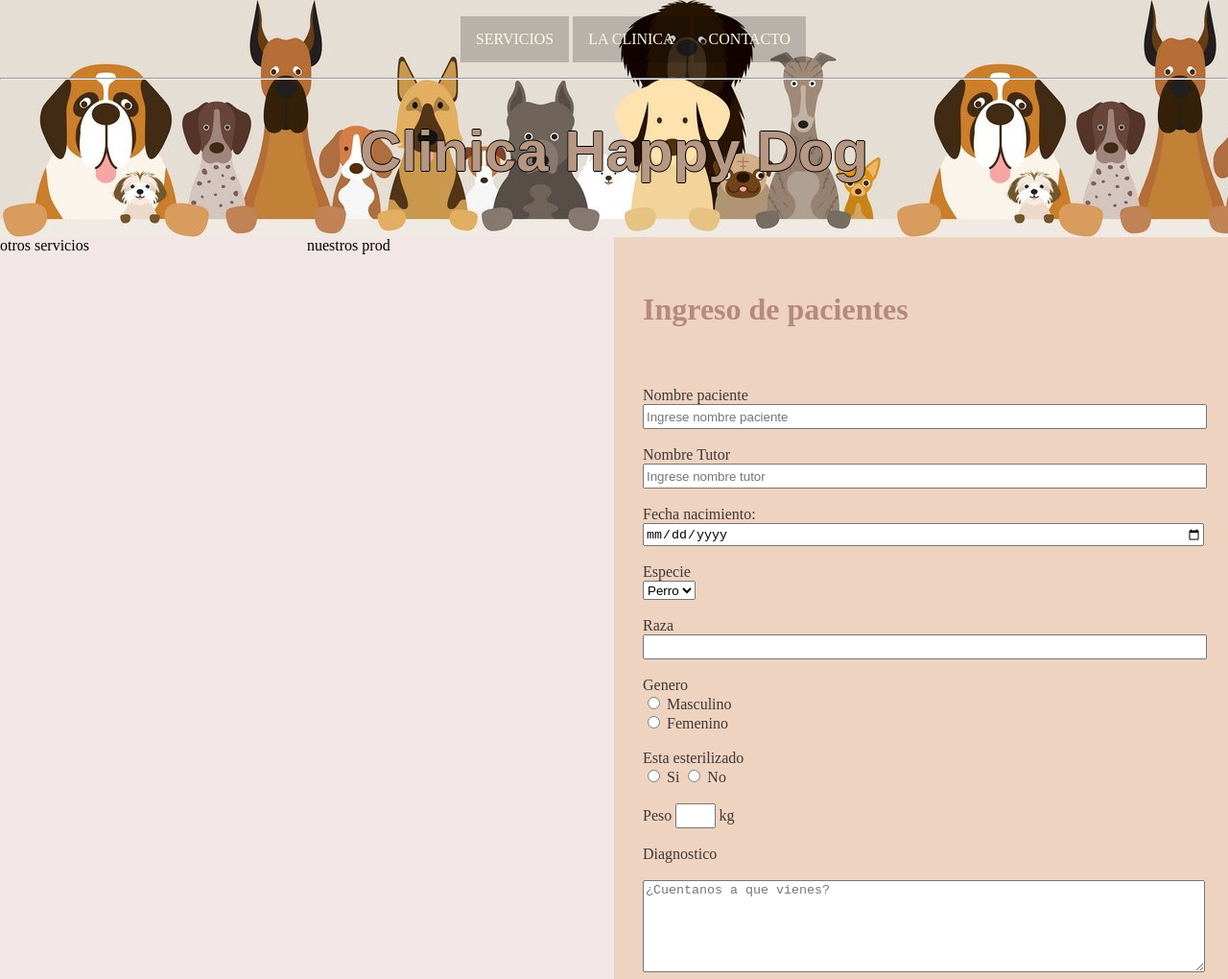
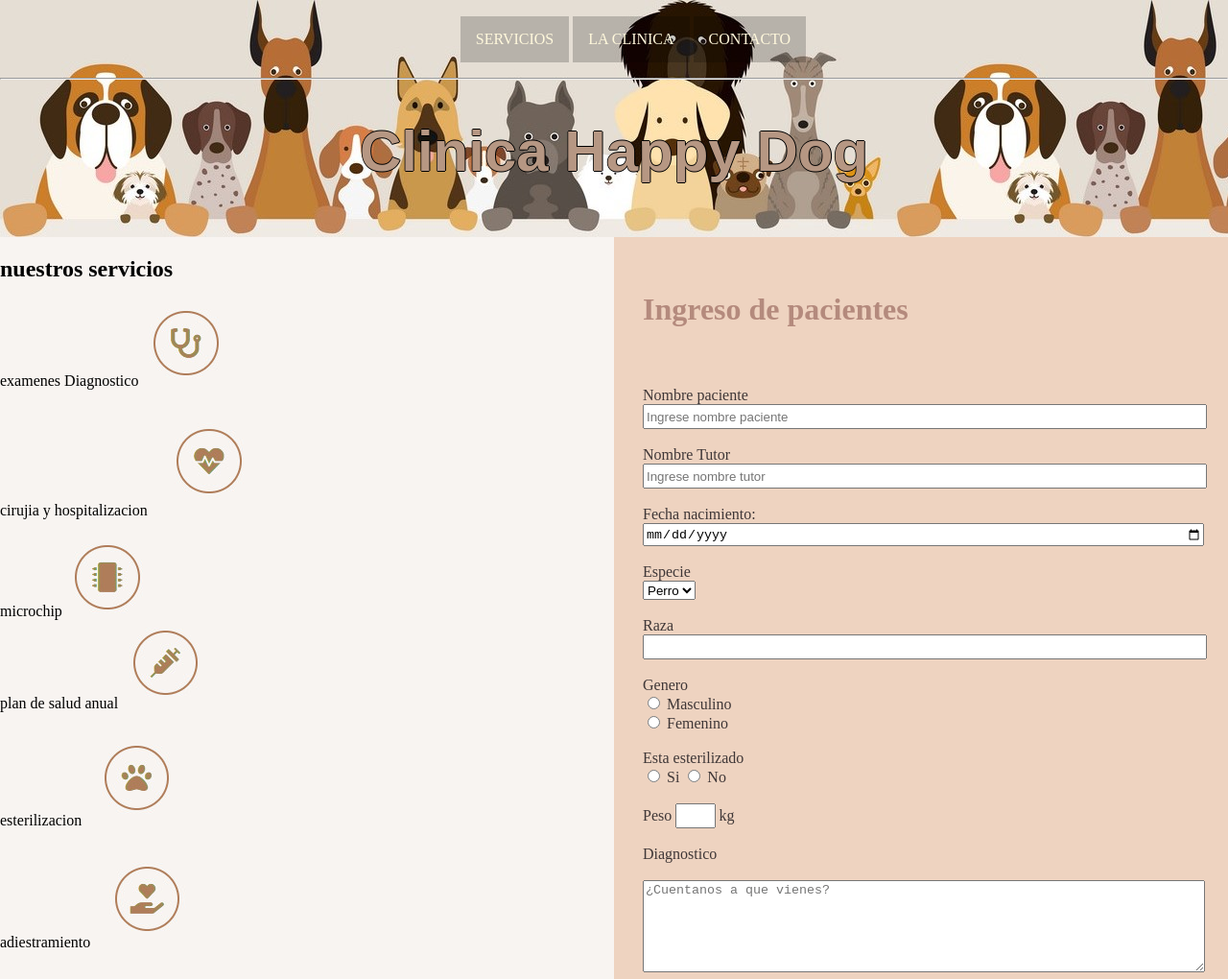
Before and after one commit to Mpt107/veterinaria, a plain HTML site: page index.html in a window 1280 px wide. Shown: the top 1020 px of the page at 96% size. Drawn offline with Linux system fonts and the light colour scheme.

Commit message:
agrege los servicios en pagina index y cambie el color del background

```diff
--- a/estilo.css
+++ b/estilo.css
@@ -11,6 +11,8 @@ div.columna3 {
 
 }
 
+
+
 div.columna4,
 div.columna5 {
     width: 50%;
@@ -23,11 +25,7 @@ div.columna7 {
     float: left;
 
 }
-div.columna8
-    {
-     width: 50%;
-    float: left;
-}
+
 
 
 div.columna3 img{
--- a/index.html
+++ b/index.html
@@ -28,13 +28,37 @@
 <div id="cuerpo">
 
             <div class="columna4">
-              nuestros prod
-              <div class="columna8">
-                  otros servicios
 
+              <h2>nuestros servicios</h2>
 
+              <div class="tag1">
+                examenes Diagnostico
+              <img src="images/tag1.jpg" >
               </div>
-
+              <br>
+              <div clas="tag2">
+                cirujia y hospitalizacion
+              <img src="images/tag2.jpg" >
+              </div>
+              <br>
+              <div class="tag3">
+                microchip
+              <img src="images/tag3.jpg" >
+              </div>
+              <div class="tag4">
+                plan de salud anual
+              <img src="images/tag4.jpg" >
+              </div>
+              <br>
+              <div class="tag5">
+                esterilizacion
+              <img src="images/tag5.jpg" >
+              </div>
+              <br>
+              <div class="tag6">
+               adiestramiento
+              <img src="images/tag6.jpg" >
+              </div>
 
 
 
--- a/style.css
+++ b/style.css
@@ -18,7 +18,7 @@ h1 {
 html, body{
       margin: 0;
       padding-block: 0;
-      background-color:#f2e7e6;
+      background-color:rgba(248,244,241,255);
 }
 
 .ulclass li {
```
Also changed, not shown: images/tag1.jpg (added), images/tag2.jpg (added), images/tag3.jpg (added), images/tag4.jpg (added), images/tag5.jpg (added), images/tag6.jpg (added).
